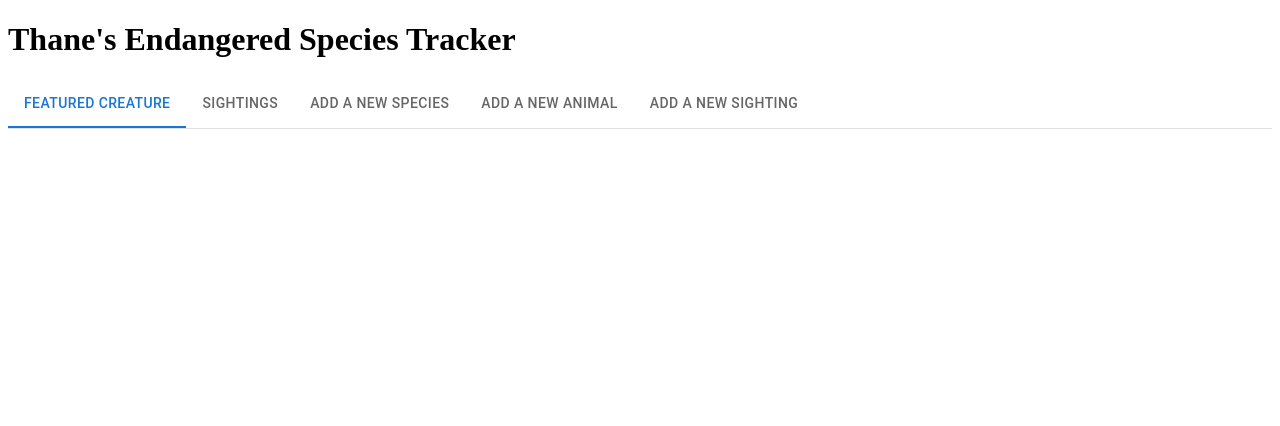
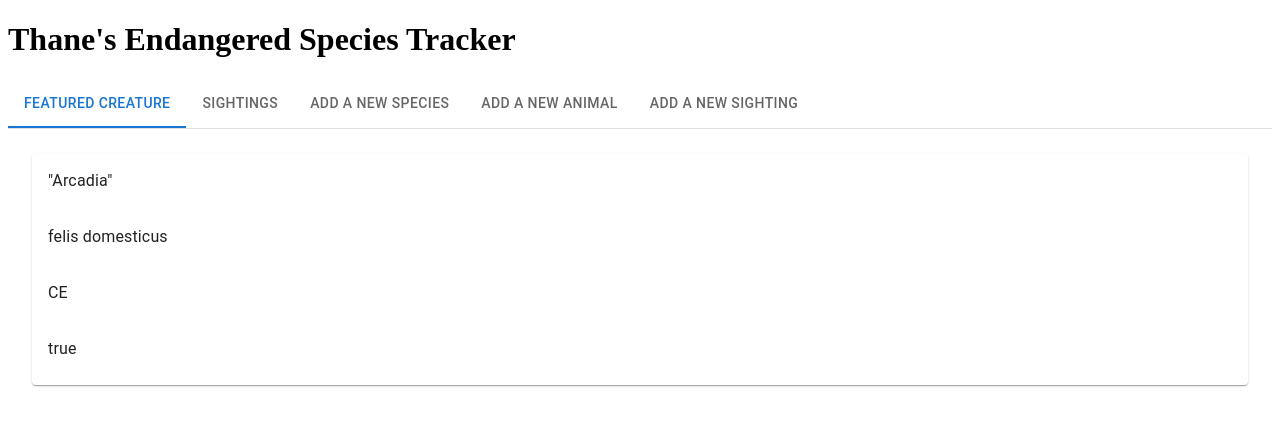
Before and after one commit to themagicianking/endangered-species, a React (Vite) app in the folder client/: page / in a window 1280 px wide. Shown: the top 426 px of the page. Built offline with nearby package versions, Linux system fonts and the light colour scheme.

Commit message:
Added FeaturedCreature component.

```diff
--- /dev/null
+++ b/client/src/components/FeaturedCreature.jsx
@@ -0,0 +1,24 @@
+// chooses one individual at random to display (write code to get random sql table entry)
+// displays: creature's name, species, conservation status, and health status
+// display extras/stretch goals: photo of actual creature (if using api/possible) or photo of that type of animal, description of species
+import { CardHeader } from "@mui/material";
+import Card from "@mui/material/Card";
+import CardContent from "@mui/material/CardContent";
+
+const CREATUREINFO = {
+  name: "Arcadia",
+  species: "felis domesticus",
+  cscode: "CE",
+  healthy: true,
+};
+
+export default function FeaturedCreature() {
+  return (
+    <Card>
+      <CardContent>"{CREATUREINFO.name}"</CardContent>
+      <CardContent>{CREATUREINFO.species}</CardContent>
+      <CardContent>{CREATUREINFO.cscode}</CardContent>
+      <CardContent>{`${CREATUREINFO.healthy}`}</CardContent>
+    </Card>
+  );
+}
--- a/client/src/components/Sightings.jsx
+++ b/client/src/components/Sightings.jsx
@@ -7,7 +7,7 @@ import TableHead from "@mui/material/TableHead";
 import TableRow from "@mui/material/TableRow";
 import Paper from "@mui/material/Paper";
 
-// todo: convert timestampt to human readable date
+// todo: italicize species name
 
 function createData(date, time, nickname, species, location, healthy, timestamp) {
   return { date, time, nickname, species, location, healthy, timestamp };
@@ -51,7 +51,7 @@ export default function Sightings() {
               <TableCell component="th" scope="row">
                 {row.date + " " + row.time}
               </TableCell>
-              <TableCell>{row.nickname}</TableCell>
+              <TableCell>"{row.nickname}"</TableCell>
               <TableCell>{row.species}</TableCell>
               <TableCell>{row.location}</TableCell>
               <TableCell>{`${row.healthy}`}</TableCell>
--- a/client/src/components/Tabs.jsx
+++ b/client/src/components/Tabs.jsx
@@ -4,6 +4,7 @@ import Tab from "@mui/material/Tab";
 import TabContext from "@mui/lab/TabContext";
 import TabList from "@mui/lab/TabList";
 import TabPanel from "@mui/lab/TabPanel";
+import FeaturedCreature from "./FeaturedCreature";
 import Sightings from "./Sightings";
 import AddSpecies from "./AddSpecies";
 import AddAnimal from "./AddAnimal";
@@ -28,7 +29,9 @@ export default function Tabs() {
             <Tab label="Add a new sighting" value="4" />
           </TabList>
         </Box>
-        <TabPanel value="0"></TabPanel>
+        <TabPanel value="0">
+          <FeaturedCreature />
+        </TabPanel>
         <TabPanel value="1">
           <Sightings />
         </TabPanel>
```
